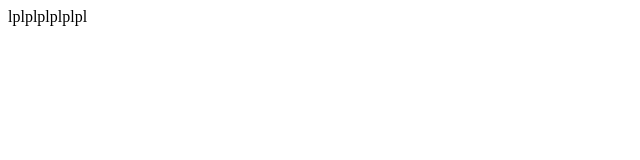
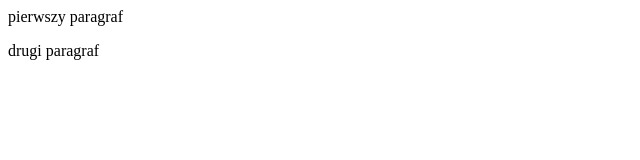
Before and after one commit to mikello88/mikello88.github.io, a plain HTML site: page index.html in a window 1280 px wide. Shown: the whole page, without its empty margins (0-640 px from the left). Drawn offline with Linux system fonts and the light colour scheme.

Commit message:
drugi commit

```diff
--- a/index.html
+++ b/index.html
@@ -1 +1,3 @@
-<p>lplplplplplpl</p>
+<p>pierwszy paragraf</p>
+
+<p>drugi paragraf</p>
```
